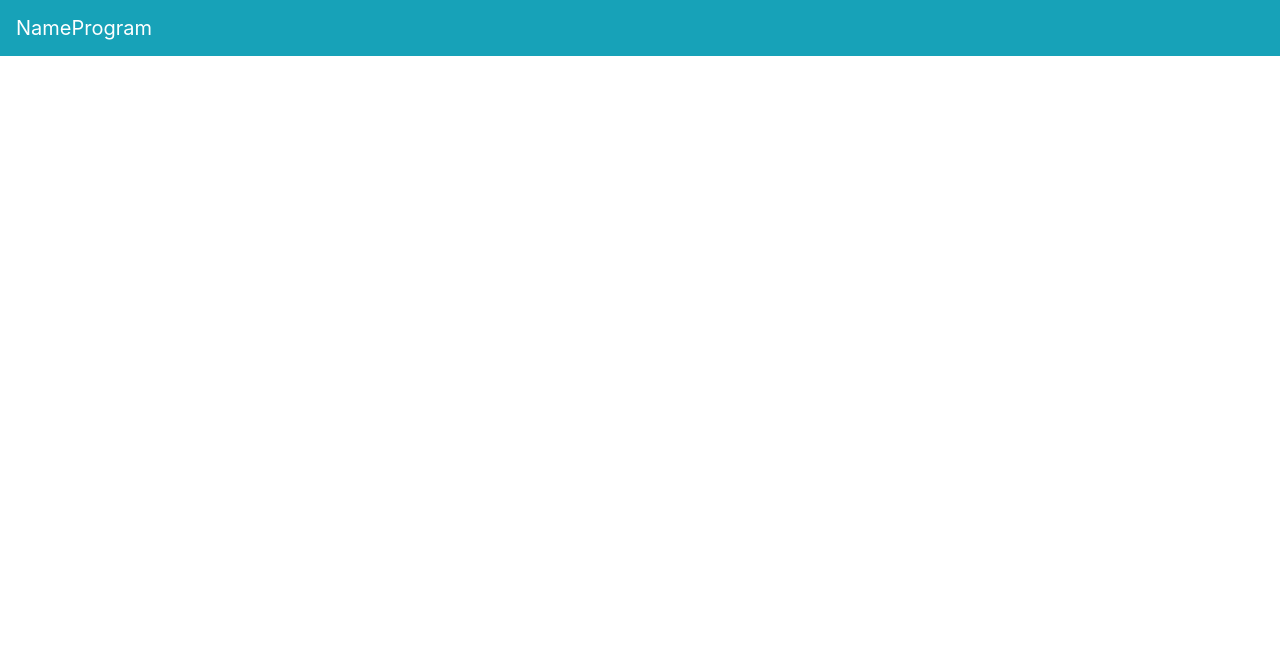
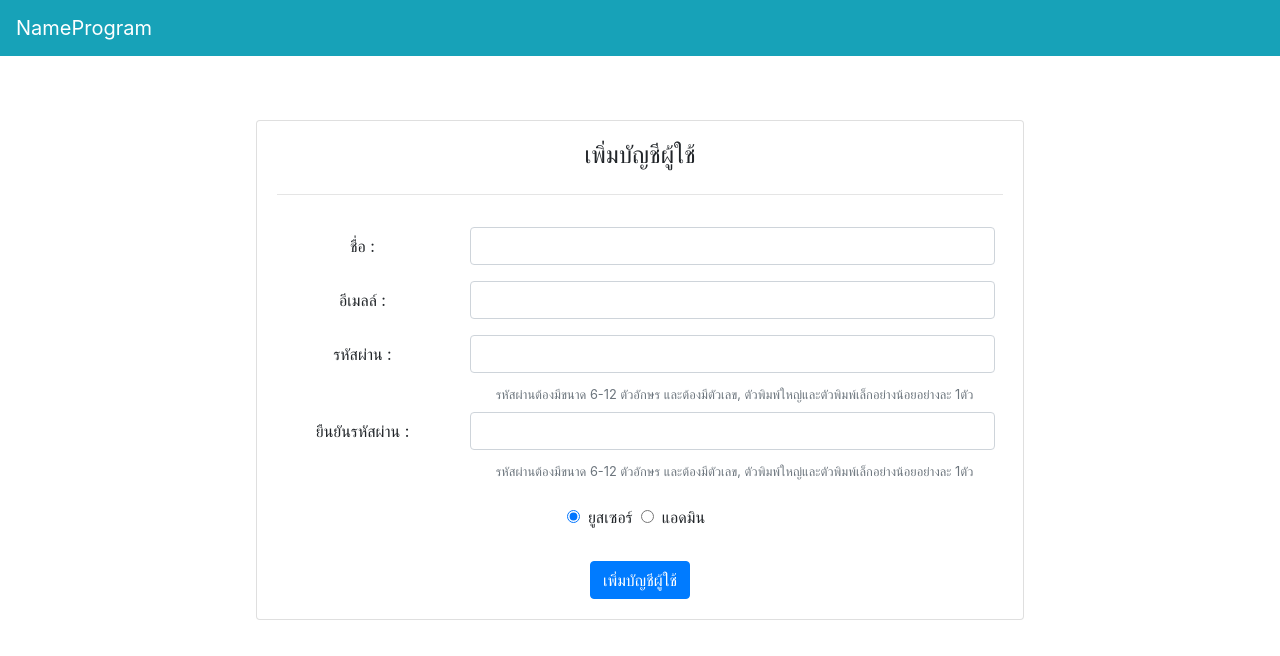
Before and after one commit to vichaya-vic/Front, a Vue app in the folder my-project/: page /adduser in a window 1280 px wide. Shown: the top 656 px of the page. Built offline with nearby package versions, Linux system fonts and the light colour scheme; the HTML template or start-up script is replaced by a standard one.

Commit message:
ก่อนรวม

```diff
--- a/my-project/src/App.vue
+++ b/my-project/src/App.vue
@@ -15,6 +15,6 @@ global.vuex = Vuex
 
 export default {
   components: {Navbar},
-  store
+  store,
 }
 </script>
--- /dev/null
+++ b/my-project/src/components/Adduser.vue
@@ -0,0 +1,120 @@
+<template>
+  <div class="justify-content-md-center" style="margin:5% 20% 5% 20%">
+    <b-form @submit="onSubmit">
+      <b-card title="เพิ่มบัญชีผู้ใช้" class="text-center">
+        <hr class="my-4">
+        <b-row align-v="center" class="p-2">
+          <b-col sm="3">ชื่อ : </b-col >
+          <b-col>
+            <b-input v-model="form.name" size="md" required type="text"></b-input>
+          </b-col >
+        </b-row>
+
+        <b-row align-v="center" class="p-2">
+          <b-col sm="3">อีเมลล์ : </b-col >
+          <b-col>
+            <b-input v-model="form.email" required size="md" type="email"></b-input>
+          </b-col >
+        </b-row>
+
+        <b-row align-v="center" class="p-2">
+          <b-col sm="3">รหัสผ่าน : </b-col >
+          <b-col>
+            <b-input v-model="form.password" size="md" required type="password" pattern="(?=.*\d)(?=.*[a-z])(?=.*[A-Z]).{6,12}"></b-input>
+          </b-col >
+        </b-row>
+
+        <b-row>
+          <b-col sm="3"></b-col>
+          <b-col>
+            <b-form-text>
+              รหัสผ่านต้องมีขนาด 6-12 ตัวอักษร และต้องมีตัวเลข, ตัวพิมพ์ใหญ่และตัวพิมพ์เล็กอย่างน้อยอย่างละ 1ตัว
+            </b-form-text>
+          </b-col>
+        </b-row>
+
+        <b-row align-v="center" class="p-2">
+          <b-col sm="3">ยืนยันรหัสผ่าน : </b-col >
+          <b-col>
+            <b-input v-model="form.confirm" size="md" required type="password" pattern="(?=.*\d)(?=.*[a-z])(?=.*[A-Z]).{6,12}"></b-input>
+          </b-col >
+        </b-row>
+
+        <b-row>
+          <b-col sm="3"></b-col>
+          <b-col>
+            <b-form-text>
+              รหัสผ่านต้องมีขนาด 6-12 ตัวอักษร และต้องมีตัวเลข, ตัวพิมพ์ใหญ่และตัวพิมพ์เล็กอย่างน้อยอย่างละ 1ตัว
+            </b-form-text>
+          </b-col>
+        </b-row>
+
+        <b-row align-h="center" class="pt-3">
+          <b-form-group required >
+            <input type="radio" id="two" value=false v-model="form.state">
+              <label class="p-2" for="user">ยูสเซอร์</label>
+            <input type="radio" value =true v-model="form.state">
+              <label class="p-2" for="admin">แอดมิน</label>
+          </b-form-group>
+        </b-row>
+
+        <b-button type="submit" variant="primary">เพิ่มบัญชีผู้ใช้</b-button>
+      </b-card>
+    </b-form>
+  </div>
+</template>
+
+<script>
+import axios from "axios";
+export default {
+  data() {
+    return {
+      selected: "first",
+      form: {
+        name: "",
+        email: "",
+        password: "",
+        confirm: "",
+        state: false
+      },
+      show: true
+    };
+  },
+  methods: {
+    onSubmit(evt) {
+      evt.preventDefault();
+
+      // console.log("OK")
+      if (this.func_check() === true) {
+        alert(JSON.stringify(this.form));
+        /* axios
+          .post("//localhost:8081/add", this.form)
+          .then(response => {
+            console.log(response.data);
+          })
+          .catch(e => {
+            console.error(e);
+          }); */
+      }
+    },
+    func_check() {
+      if (
+        !(this.form.password.length >= 6 && this.form.password.length <= 12)
+      ) {
+        //symbol ,ชื่อห้ามซ้ำกับdb
+        alert("Pls enter name in 6-12 characters.");
+        return false;
+      }
+      if (!(this.form.password === this.form.confirm)) {
+        alert("Confirm password is not correct.");
+        return false;
+      }
+      if (this.form.password.includes(" ") === true) {
+        alert("Have space in password.");
+        return false;
+      }
+      return true;
+    }
+  }
+};
+</script>
--- a/my-project/src/components/Allshown.vue
+++ b/my-project/src/components/Allshown.vue
@@ -7,13 +7,13 @@
                 <option :value="null" disabled>-- กรุณาเลือกสถานที่ --</option>
             </template>
           </b-form-select>
-            <b-button :href="toGraph(selected)" variant="info">ค้นหา</b-button>
+            <b-button v-on:click="toGraph(selected)" variant="info">ค้นหา</b-button>
       </b-input-group>
     </b-form-group>
     <br>
     <b-form class="row justify-content-md-center">
       <b-button-toolbar class="col justify-content-md-center pb-4" v-for="i in locations.length" v-bind:key="i">
-        <b-button class="p-0" variant="outline-info" :href="toGraph(locations[i-1])">
+        <b-button class="p-0" variant="outline-info" v-on:click="toGraph(locations[i-1])">
           <b-card-body :title="locations[i-1]">
             <hr class="my-4">
             <b-row align-h="center">
@@ -182,7 +182,7 @@ export default {
     },
     toGraph(s) {
       if (s != null) {
-        return "graph/" + s;
+        this.$router.push("/graph/"+ s);
       }
     }
   }
--- a/my-project/src/components/Login.vue
+++ b/my-project/src/components/Login.vue
@@ -1,5 +1,6 @@
 <template>
     <div class="justify-content-md-center" style="margin:5% 20% 5% 20%">
+      <b-form @submit="onSubmit">
         <b-card title="กรุณาลงชื่อเข้าใช้" class="text-center">
           <hr class="my-4">
           <b-alert variant="danger" dismissible :show="showAlert" @dismissed="showAlert=false">
@@ -8,18 +9,19 @@
           <b-row align-v="center" class="p-2">
             <b-col sm="3">อีเมลล์ : </b-col >
             <b-col>
-                    <b-input v-model="form.email" size="md" type="email" placeholder="xxxxx@example.com"></b-input>
+              <b-input v-model="form.email" required size="md" type="email" placeholder="xxxxx@example.com"></b-input>
             </b-col >
           </b-row>
 
           <b-row align-v="center" class="p-2">
             <b-col sm="3">รหัสผ่าน : </b-col >
             <b-col>
-                    <b-input v-model="form.password" size="md" type="password" placeholder="**********"></b-input>
+              <b-input v-model="form.password" required size="md" type="password" placeholder="**********"></b-input>
             </b-col >
           </b-row>
-            <b-button v-on:click ="Login" variant="primary">ลงชื่อเข้าใช้</b-button>
+          <b-button type="submit" variant="primary">ลงชื่อเข้าใช้</b-button>
         </b-card>
+      </b-form>
     </div>
 </template>
 <script>
@@ -40,12 +42,13 @@ export default {
       showAlert: false,
       check: 0,
       testusername:"earth",
-      testemail:"e@",
+      testemail:"e@e",
       testpassword:"eee"
     };
   },
   methods: {
-    Login() {
+    onSubmit (evt) {
+      evt.preventDefault();
       if (
         this.form.email === this.testemail &&
         this.form.password === this.testpassword
--- a/my-project/src/layouts/Navbar.vue
+++ b/my-project/src/layouts/Navbar.vue
@@ -3,16 +3,17 @@
         <b-navbar toggleable="md" type="dark" variant="info">
             <b-navbar-toggle target="nav_collapse"></b-navbar-toggle>
             <b-navbar-brand v-if="Change===0">NameProgram</b-navbar-brand>
-            <b-navbar-brand v-if="Change===1" href="/allshown">NameProgram</b-navbar-brand>
+            <b-navbar-brand v-if="Change===1" v-on:click="toPage('')">NameProgram</b-navbar-brand>
             <b-collapse v-if="Change===1" is-nav id="nav_collapse">
                <!-- Right aligned nav items -->
                 <b-navbar-nav class="ml-auto">
                     <b-nav-item-dropdown :text="Name" right>
-                        <b-dropdown-item href="/allshown">หน้ารวม</b-dropdown-item>
-                        <b-dropdown-item href="/graph">หน้าดูกราฟ</b-dropdown-item>
+                        <b-dropdown-item v-on:click="toPage('allshown')">หน้าแรก</b-dropdown-item>
+                        <b-dropdown-item v-on:click="toPage('graph')">กราฟ</b-dropdown-item>
                         <div v-if="authority===true">
-                            <b-dropdown-item href="#">add user</b-dropdown-item>
-                            <b-dropdown-item href="#">add/edit</b-dropdown-item>
+                            <b-dropdown-item v-on:click="toPage('user')">ดูบัญชีผู้ใช้ทั้งหมด</b-dropdown-item>
+                            <b-dropdown-item v-on:click="toPage('adduser')">เพิ่มบัญชีผู้ใช้ใหม่</b-dropdown-item>
+                            <b-dropdown-item v-on:click="toPage('addlocation')">เพิ่ม/แก้ไขสถานที่</b-dropdown-item>
                         </div>
                         <b-dropdown-item v-on:click='showModal'>logout</b-dropdown-item>
                     </b-nav-item-dropdown>
@@ -59,6 +60,9 @@ export default {
       this.addChange();
       this.$router.push("/"); //ไปหน้าlogin
     },
+    toPage(s){
+      this.$router.push("/"+s);
+    },
     showModal() {
       this.$refs.myModalRef.show();
     },
@@ -66,7 +70,7 @@ export default {
       this.$refs.myModalRef.hide();
     },
     addName() {
-      store.commit("addUser", "");
+      store.commit("addName", "");
     },
     addChange() {
       store.commit("addChange", 0);
--- a/my-project/src/router.js
+++ b/my-project/src/router.js
@@ -3,6 +3,7 @@ import Router from 'vue-router'
 import Allshown from './components/Allshown.vue'
 import Login from './components/Login.vue'
 import User from './components/User.vue'
+import Adduser from './components/Adduser.vue'
 
 Vue.use(Router)
 
@@ -27,6 +28,11 @@ export default new Router({
       path:'/user',
       name:'user',
       component: User
+    },
+    {
+      path:'/adduser',
+      name:'adduser',
+      component: Adduser
     }
   ]
 })
```
Lines whose indentation alone changed are shown as unchanged.
